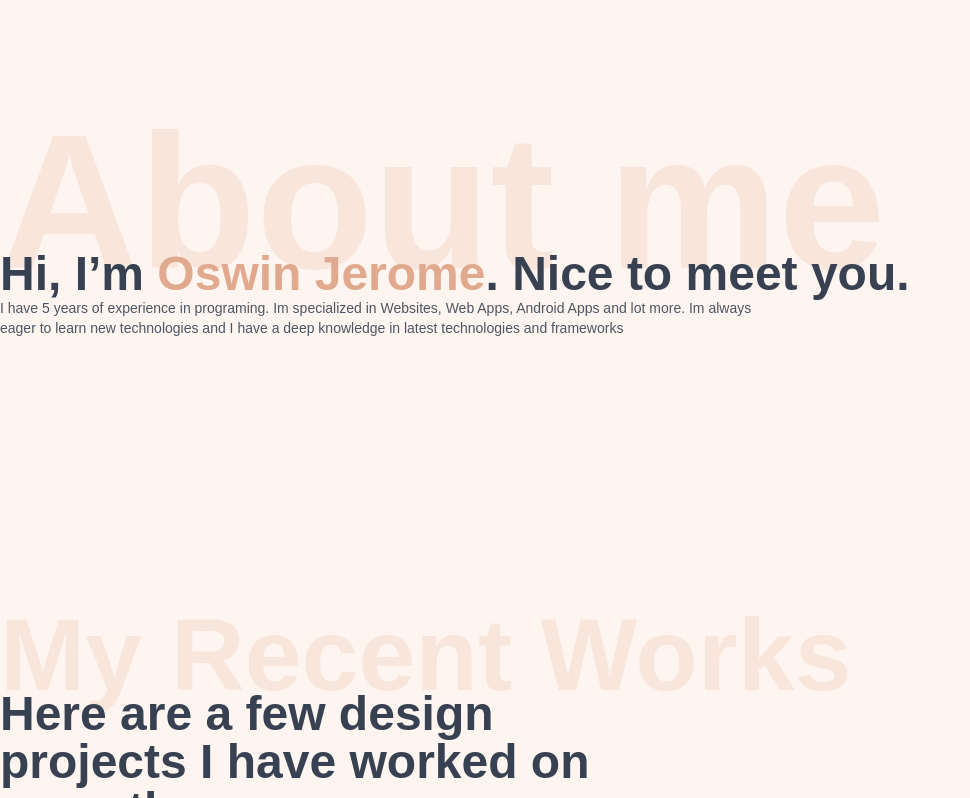
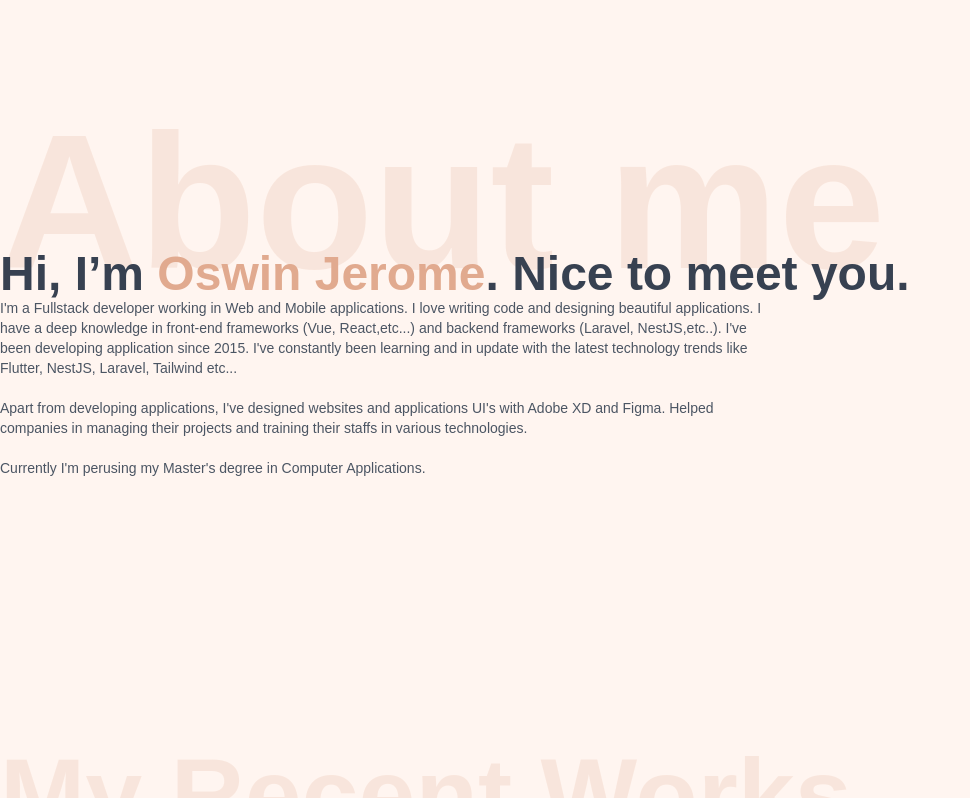
Before and after one commit to oswin-jerome/portfolio_oswin, a Next.js app: page / in a window 1280 px wide. Shown: the part 1026-1824 px from the top of the page, without its empty margins (0-970 px from the left). Built offline with nearby package versions, Linux system fonts and the light colour scheme.

Commit message:
release fix

```diff
--- a/components/about.tsx
+++ b/components/about.tsx
@@ -1,14 +1,24 @@
-import React from 'react'
+import React from "react";
 
 const About = () => {
-    return (
-        <div id='about' className='container mx-auto relative pt-28 px-4 lg:px-0 mb-24 lg:mb-60' >
-            <p className='absolute text-[20vw] lg:text-[15vw] font-extrabold top-10 lg:top-0 -z-10 text-accent opacity-20 dark:opacity-30'>About me</p>
-            <h1 className='text-2xl lg:text-5xl font-bold text-gray-700 dark:text-white z-10 -mt-3 lg:mt-20'>Hi, I’m <span className='text-accent'>Oswin Jerome</span>. Nice to meet you.</h1>
-            <p className='text-gray-600 dark:text-white dark:opacity-75 text-sm lg:w-3/5'>I have 5 years of experience in programing. Im specialized in Websites, Web Apps, Android Apps and lot more. Im always eager to learn new technologies and I have a deep knowledge in latest technologies and frameworks</p>
-        </div>
-    );
-}
-
+  return (
+    <div id="about" className="container mx-auto relative pt-28 px-4 lg:px-0 mb-24 lg:mb-60">
+      <p className="absolute text-[20vw] lg:text-[15vw] font-extrabold top-10 lg:top-0 -z-10 text-accent opacity-20 dark:opacity-30">About me</p>
+      <h1 className="text-2xl lg:text-5xl font-bold text-gray-700 dark:text-white z-10 -mt-3 lg:mt-20">
+        Hi, I’m <span className="text-accent">Oswin Jerome</span>. Nice to meet you.
+      </h1>
+      <p className="text-gray-600 dark:text-white dark:opacity-75 text-sm lg:w-3/5">
+        I&apos;m a Fullstack developer working in Web and Mobile applications. I love writing code and designing beautiful applications. I have a deep knowledge in front-end frameworks (Vue, React,etc...) and backend frameworks (Laravel, NestJS,etc..). I&apos;ve been developing application since
+        2015. I&apos;ve constantly been learning and in update with the latest technology trends like Flutter, NestJS, Laravel, Tailwind etc...
+        <br />
+        <br />
+        Apart from developing applications, I&apos;ve designed websites and applications UI&apos;s with Adobe XD and Figma. Helped companies in managing their projects and training their staffs in various technologies.
+        <br />
+        <br />
+        Currently I&apos;m perusing my Master&apos;s degree in Computer Applications.
+      </p>
+    </div>
+  );
+};
 
 export default About;
--- a/components/hero.tsx
+++ b/components/hero.tsx
@@ -174,7 +174,7 @@
             <span> with Logical mind & Creative heart</span>
           </h2>
           <p id="description" className="opacity-0 scale-105 text-black/40 text-sm mt-2 text-center lg:text-left">
-            Im a Fullstack web & mobile app developer with a wide range of tech skills and experience, Who can design beautify UI and write efficient code, To solve users problems and help them grow their business with tech.{" "}
+            I&apos;m a Fullstack web & mobile app developer with a wide range of tech skills and experience, Who can design beautify UI and write efficient code, To solve users problems and help them grow their business with tech.{" "}
           </p>
           <a href="#contact" id="cta" className="bg-accent px-10 py-4 rounded-lg soft-btn mt-8 font-bold opacity-0">
             Get in touch
```
